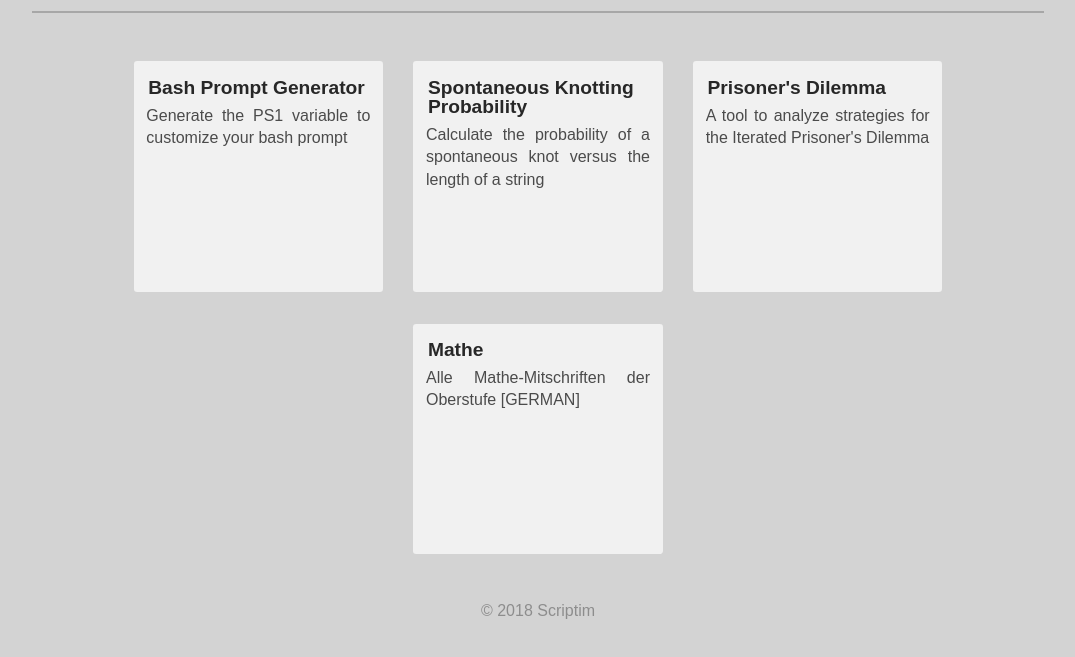
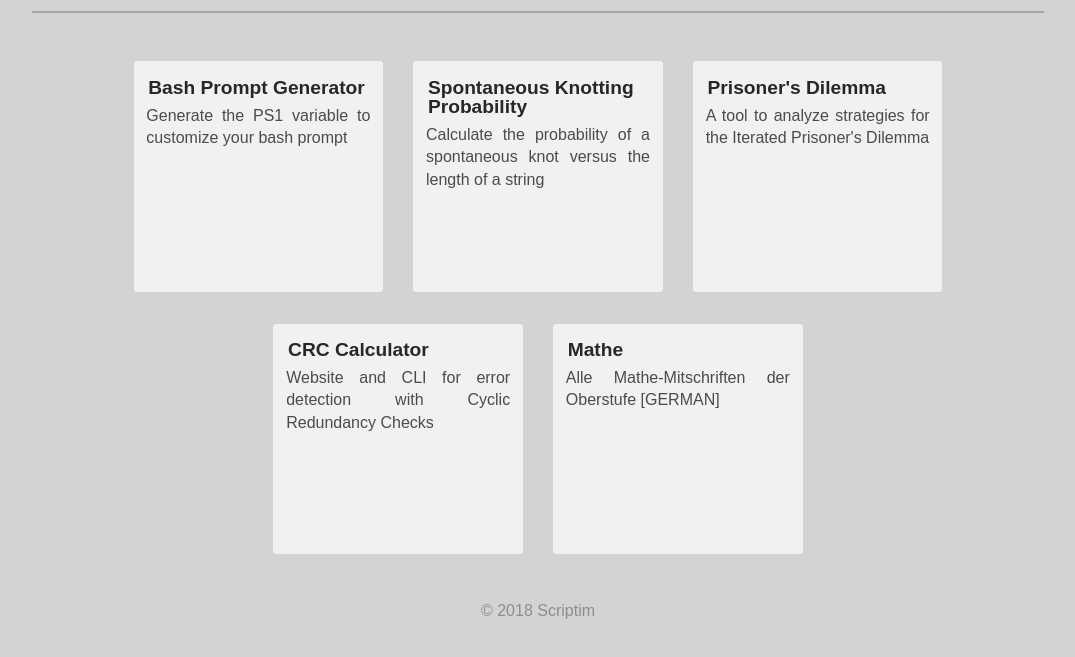
Before and after one commit to Scriptim/Scriptim.github.io, a plain HTML site: page index.html in a window 1280 px wide. Shown: the part 103-760 px from the top of the page, without its empty margins (102-1177 px from the left). Drawn offline with Linux system fonts and the light colour scheme.

Commit message:
crc-calculator

```diff
--- a/index.html
+++ b/index.html
@@ -38,6 +38,13 @@
       </div>
     </a>
 
+    <a href="https://scriptim.github.io/crc-calculator/" title="CRC Calculator" class="tile" target="_blank">
+      <div class="tile_content">
+        <h2>CRC Calculator</h2>
+        <p>Website and CLI for error detection with Cyclic Redundancy Checks</p>
+      </div>
+    </a>
+
     <a href="https://scriptim.github.io/Mathe/Mathe.pdf" title="Mathe.pdf" class="tile preventcache">
       <div class="tile_content">
         <h2>Mathe</h2>
```
